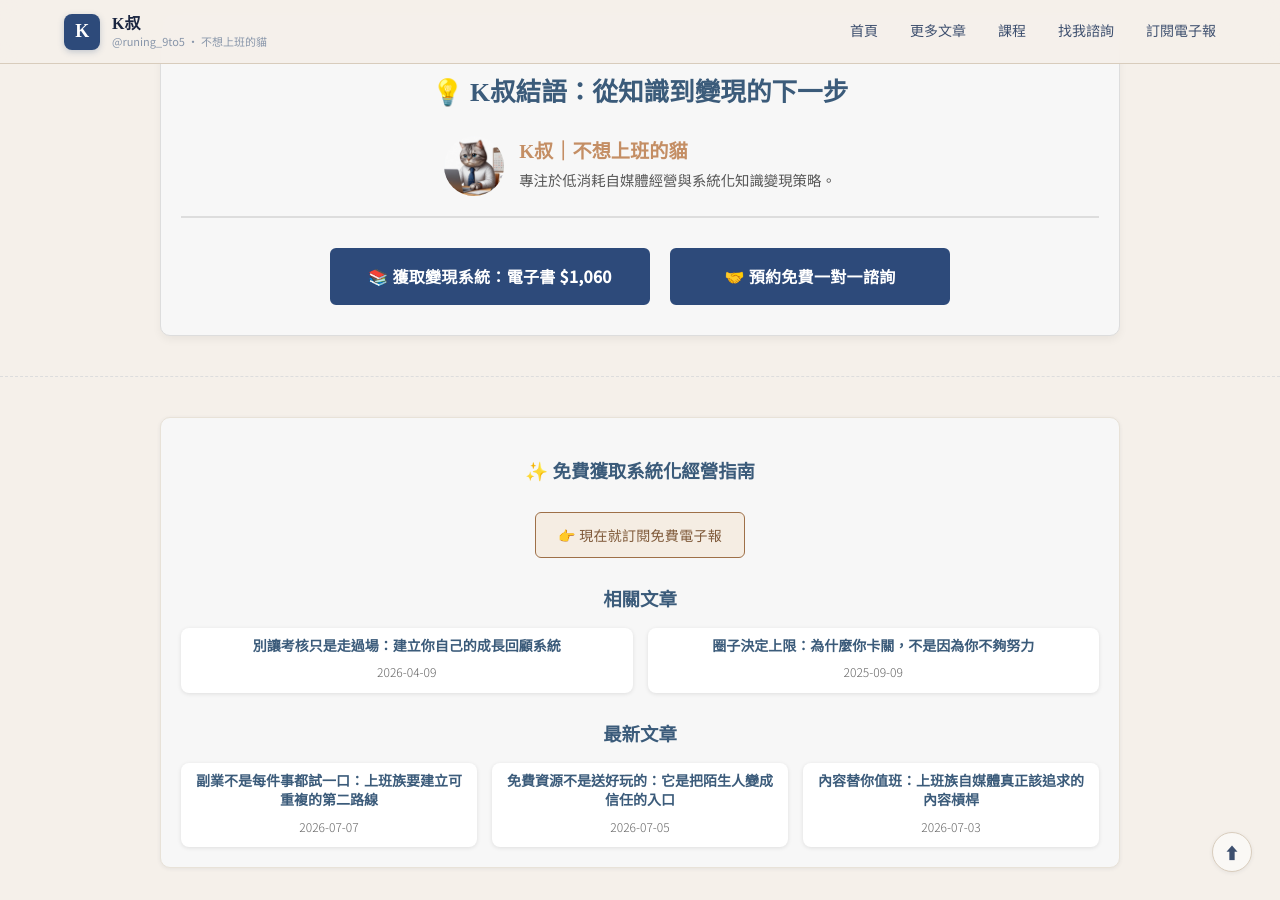
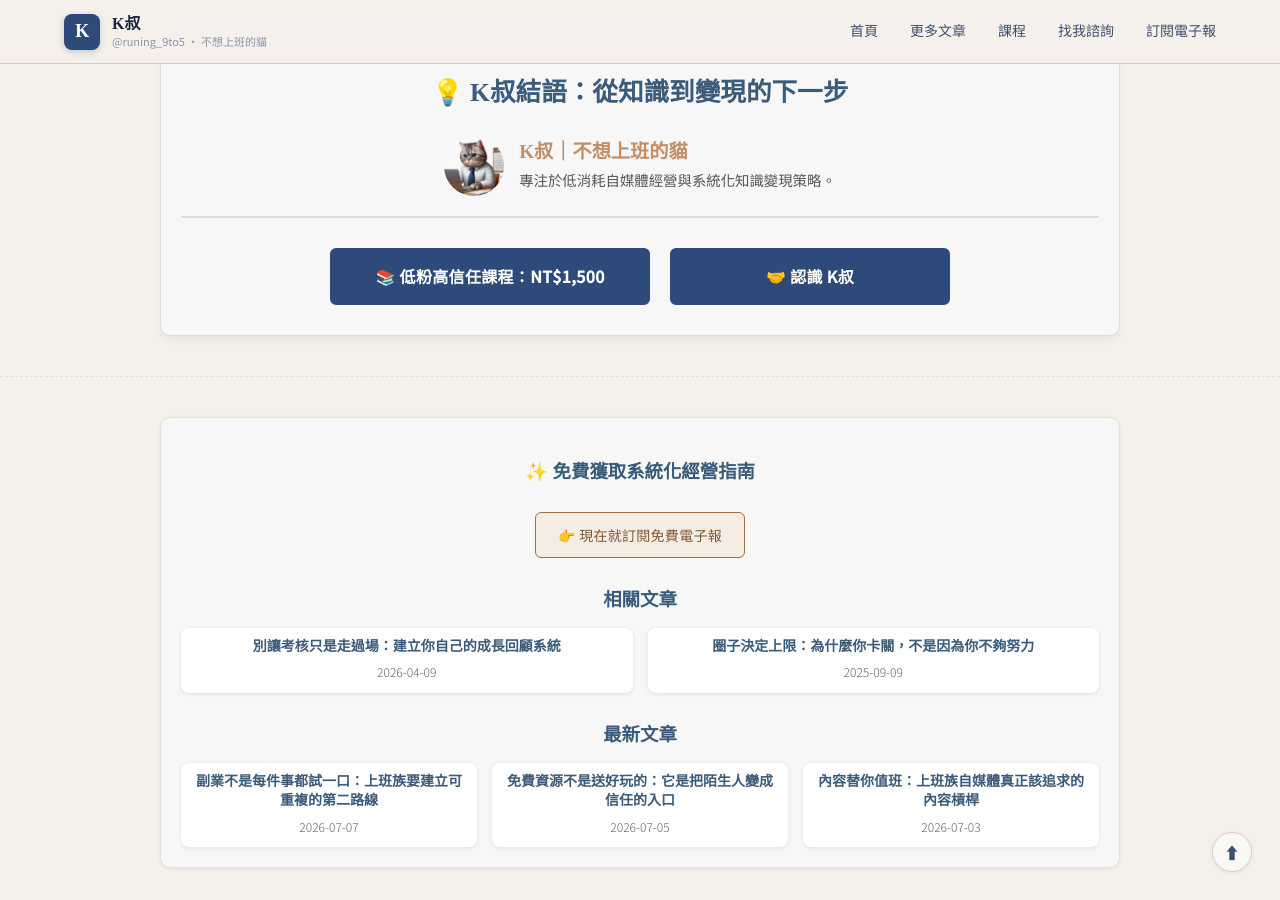
Before and after one commit to KenHAI666/Runing9TO5, a Jekyll site: the page built from _posts/2025-12-12-停止比較別人的進度｜建立自己的節奏與自信.md, in a window 1280 px wide and 900 px high, scrolled down 2449 px. Built offline with Jekyll 4.4.1, drawn with Linux system fonts in a browser that asks for light colours.

Commit message:
Update post footer CTA to course

```diff
--- a/_layouts/default.html
+++ b/_layouts/default.html
@@ -59,11 +59,11 @@
         <div style="display: flex; flex-wrap: wrap; justify-content: center; gap: 20px;">
 
             <a href="/resources" class="btn-external btn-ebook">
-               📚 獲取變現系統：電子書 $1,060
+               📚 低粉高信任課程：NT$1,500
             </a>
 
             <a href="/about" class="btn-external btn-consult">
-               🤝 預約免費一對一諮詢
+               🤝 認識 K叔
             </a>
         </div>
 
```
